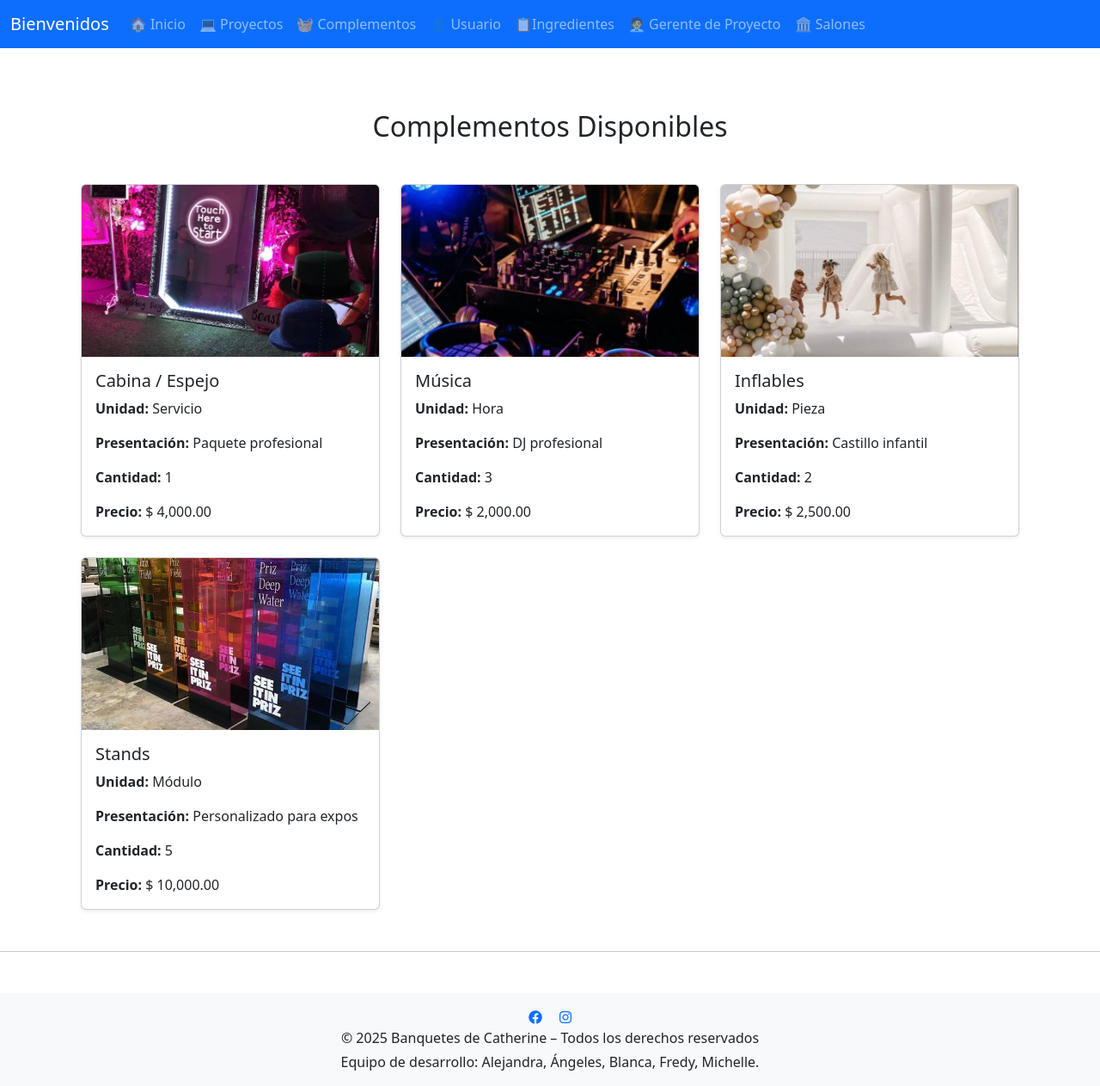
After one commit to FredyRodarte/banquetesCatherine, a Flask app: page /complementos_public in a window 1280 px wide. The commit adds this page. Shown: the whole page at 86% size. Run offline with Flask 3, Linux system fonts and the light colour scheme; data that the repository does not hold is empty; some libraries are stand-ins or nearby versions.

Commit message:
Mostrar Banquetes y Complementos Disponibles(no tengo datos de tabla, por lo que inserte manualmente, deje código para jalar los de la tabla)

```diff
--- a/app.py
+++ b/app.py
@@ -558,7 +558,7 @@ def nuevo_salon():
         return "Error al cargar formulario", 500
 
 #=======================================================
-# Ruta para mostrar Salones
+# Ruta para mostrar Salones disponibles a cliente
 #========================================================
 @app.route('/salones_public')
 def salones_public():
@@ -598,6 +598,71 @@ def salones_public():
         print(f"❌ Error al cargar salones públicos: {e}")
         return "Error cargando salones", 500
 
+#=======================================================
+# Ruta para mostrar Banquetes disponibles a cliente
+#========================================================
+@app.route('/banquetes_public')
+def banquetes_public():
+    try:
+        cursor.execute("""
+            SELECT ID_PLATILLO, NOMBRE_PLATILLO, PORCIONES, DIFICULTAD, ORIGEN_PLATILLO
+            FROM PLATILLO
+        """)
+        resultados = cursor.fetchall()
+
+        banquetes = []
+        for row in resultados:
+            nombre = row[1]
+            imagen_nombre = nombre.strip() + ".jpeg"
+
+            banquetes.append({
+                'id': row[0],
+                'nombre': nombre,
+                'porciones': row[2],
+                'dificultad': row[3],
+                'origen': row[4],
+                'imagen': imagen_nombre
+            })
+
+        return render_template('publicos/banquetes_cliente.html', banquetes=banquetes)
+
+    except Exception as e:
+        print(f"❌ Error al cargar banquetes: {e}")
+        return "Error cargando banquetes", 500
+
+#=======================================================
+# Ruta para mostrar Complementos disponibles a cliente
+#========================================================
+@app.route('/complementos_public')
+def complementos_public():
+    try:
+        cursor.execute("""
+            SELECT ID_COMPLEMENTO, NOMBRE_COMPLEMENTO, UNIDAD_MEDIDA, PRESENTACION, CANTIDAD
+            FROM COMPLEMENTO
+        """)
+        resultados = cursor.fetchall()
+
+        complementos = []
+        for row in resultados:
+            nombre = row[1]
+            imagen_nombre = nombre.strip() + ".jpeg"
+
+            complementos.append({
+                'id': row[0],
+                'nombre': nombre,
+                'unidad': row[2],
+                'presentacion': row[3],
+                'cantidad': row[4],
+                'imagen': imagen_nombre
+            })
+
+        return render_template('publicos/complementos_cliente.html', complementos=complementos)
+
+    except Exception as e:
+        print(f"❌ Error al cargar complementos: {e}")
+        return "Error cargando complementos", 500
+
+
 
 if __name__ == '__main__':
     app.run(debug=True)
--- a/templates/index.html
+++ b/templates/index.html
@@ -129,7 +129,7 @@
                     <div class="card-body">
                         <h5 class="card-title">Banquetes</h5>
                         <p class="card-text">Menús personalizados para tu evento.</p>
-                        <a class="btn btn-outline-primary mt-2">Ver más</a>
+                        <a href="{{ url_for('banquetes_public') }}" class="btn btn-outline-primary mt-2">Ver más</a>
                     </div>
                 </div>
             </div>
@@ -191,7 +191,7 @@
                     <div class="card-body">
                         <h5 class="card-title">Complementos</h5>
                         <p class="card-text">Todo para tus eventos.</p>
-                        <a class="btn btn-outline-primary mt-2">Ver más</a>
+                        <a href="{{ url_for('complementos_public') }}" class="btn btn-outline-primary mt-2">Ver más</a>
                     </div>
                 </div>
             </div>
--- /dev/null
+++ b/templates/publicos/complementos_cliente.html
@@ -0,0 +1,80 @@
+{% extends 'base.html' %}
+
+{% block title %}Complementos para tu Evento{% endblock %}
+
+{% block content %}
+<div class="container py-5">
+    <h2 class="text-center mb-5">Complementos Disponibles</h2>
+    <div class="row g-4">
+        <!-- {% for complemento in complementos %}
+        <div class="col-md-6 col-lg-4">
+            <div class="card h-100 shadow-sm">
+                <img src="{{ url_for('static', filename='img/Complementos/' + complemento.imagen) }}" class="card-img-top" style="height: 200px; object-fit: cover;" alt="{{ complemento.nombre }}">
+                <div class="card-body">
+                    <h5 class="card-title">{{ complemento.nombre }}</h5>
+                    <p class="card-text"><strong>Unidad:</strong> {{ complemento.unidad }}</p>
+                    <p class="card-text"><strong>Presentación:</strong> {{ complemento.presentacion }}</p>
+                    <p class="card-text"><strong>Cantidad:</strong> {{ complemento.cantidad }}</p>
+                </div>
+            </div>
+        </div>
+        {% endfor %} -->
+
+            <!-- Complemento 1 -->
+        <div class="col-md-6 col-lg-4">
+            <div class="card h-100 shadow-sm">
+                <img src="{{ url_for('static', filename='img/Complementos/Fotografía.jpeg') }}" class="card-img-top" style="height: 200px; object-fit: cover;" alt="Fotografía">
+                <div class="card-body">
+                    <h5 class="card-title">Cabina / Espejo</h5>
+                    <p class="card-text"><strong>Unidad:</strong> Servicio</p>
+                    <p class="card-text"><strong>Presentación:</strong> Paquete profesional</p>
+                    <p class="card-text"><strong>Cantidad:</strong> 1</p>
+                    <p class="card-text"><strong>Precio:</strong> $ 4,000.00</p>
+                </div>
+            </div>
+        </div>
+
+        <!-- Complemento 2 -->
+        <div class="col-md-6 col-lg-4">
+            <div class="card h-100 shadow-sm">
+                <img src="{{ url_for('static', filename='img/Complementos/Música.jpeg') }}" class="card-img-top" style="height: 200px; object-fit: cover;" alt="Música">
+                <div class="card-body">
+                    <h5 class="card-title">Música</h5>
+                    <p class="card-text"><strong>Unidad:</strong> Hora</p>
+                    <p class="card-text"><strong>Presentación:</strong> DJ profesional</p>
+                    <p class="card-text"><strong>Cantidad:</strong> 3</p>
+                    <p class="card-text"><strong>Precio:</strong> $ 2,000.00</p>
+                </div>
+            </div>
+        </div>
+
+        <!-- Complemento 3 -->
+        <div class="col-md-6 col-lg-4">
+            <div class="card h-100 shadow-sm">
+                <img src="{{ url_for('static', filename='img/Complementos/Inflables.jpeg') }}" class="card-img-top" style="height: 200px; object-fit: cover;" alt="Inflables">
+                <div class="card-body">
+                    <h5 class="card-title">Inflables</h5>
+                    <p class="card-text"><strong>Unidad:</strong> Pieza</p>
+                    <p class="card-text"><strong>Presentación:</strong> Castillo infantil</p>
+                    <p class="card-text"><strong>Cantidad:</strong> 2</p>
+                    <p class="card-text"><strong>Precio:</strong> $ 2,500.00</p>
+                </div>
+            </div>
+        </div>
+
+        <!-- Complemento 4 -->
+        <div class="col-md-6 col-lg-4">
+            <div class="card h-100 shadow-sm">
+                <img src="{{ url_for('static', filename='img/Complementos/Stands.jpeg') }}" class="card-img-top" style="height: 200px; object-fit: cover;" alt="Stands">
+                <div class="card-body">
+                    <h5 class="card-title">Stands</h5>
+                    <p class="card-text"><strong>Unidad:</strong> Módulo</p>
+                    <p class="card-text"><strong>Presentación:</strong> Personalizado para expos</p>
+                    <p class="card-text"><strong>Cantidad:</strong> 5</p>
+                    <p class="card-text"><strong>Precio:</strong> $ 10,000.00</p>
+                </div>
+            </div>
+        </div>
+    </div>
+</div>
+{% endblock %}
```
Also changed, not shown: templates/publicos/banquetes_cliente.html (added, +24 -0 lines), static/img/Banquetes/Brocheta de res.jpeg (added), static/img/Banquetes/Chiles rellenos de queso.jpeg (added), static/img/Banquetes/Filete mignon con champiniones.jpeg (added), static/img/Banquetes/Pescado al vapor.jpeg (added), static/img/Banquetes/Pollo a la cerveza.jpeg (added).
